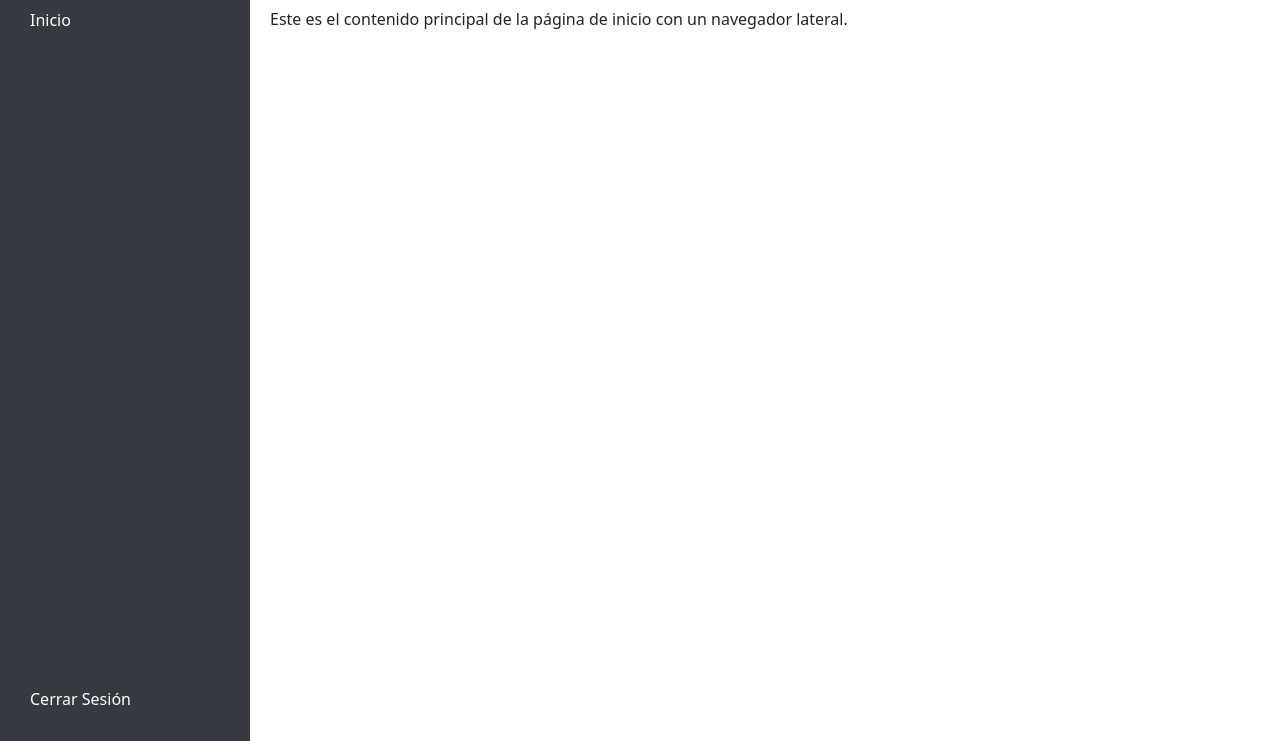
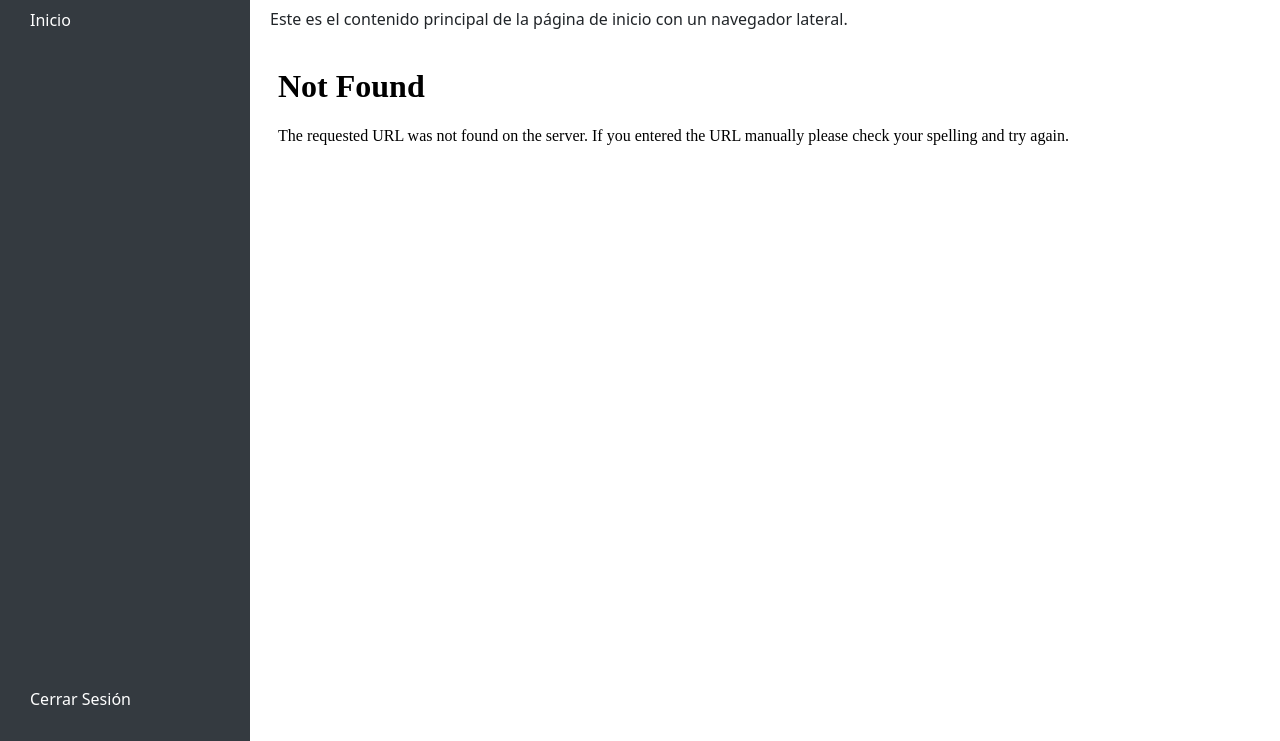
Before and after one commit to luisalechh/modulares, a Flask app: template templates/home.html in a window 1280 px wide. Shown: the part 59-800 px from the top of the page. Run offline with Flask 3, Linux system fonts and the light colour scheme; the template is opened without the code that fills it, so the values that code supplies are empty.

Commit message:
Update home.html

```diff
--- a/templates/home.html
+++ b/templates/home.html
@@ -5,4 +5,5 @@
 {% block content %}
     <h2>Página de Inicio</h2>
     <p>Este es el contenido principal de la página de inicio con un navegador lateral.</p>
+    <iframe src="/dash/" width="100%" height="500px" style="border:none;"></iframe>
 {% endblock %}
```
